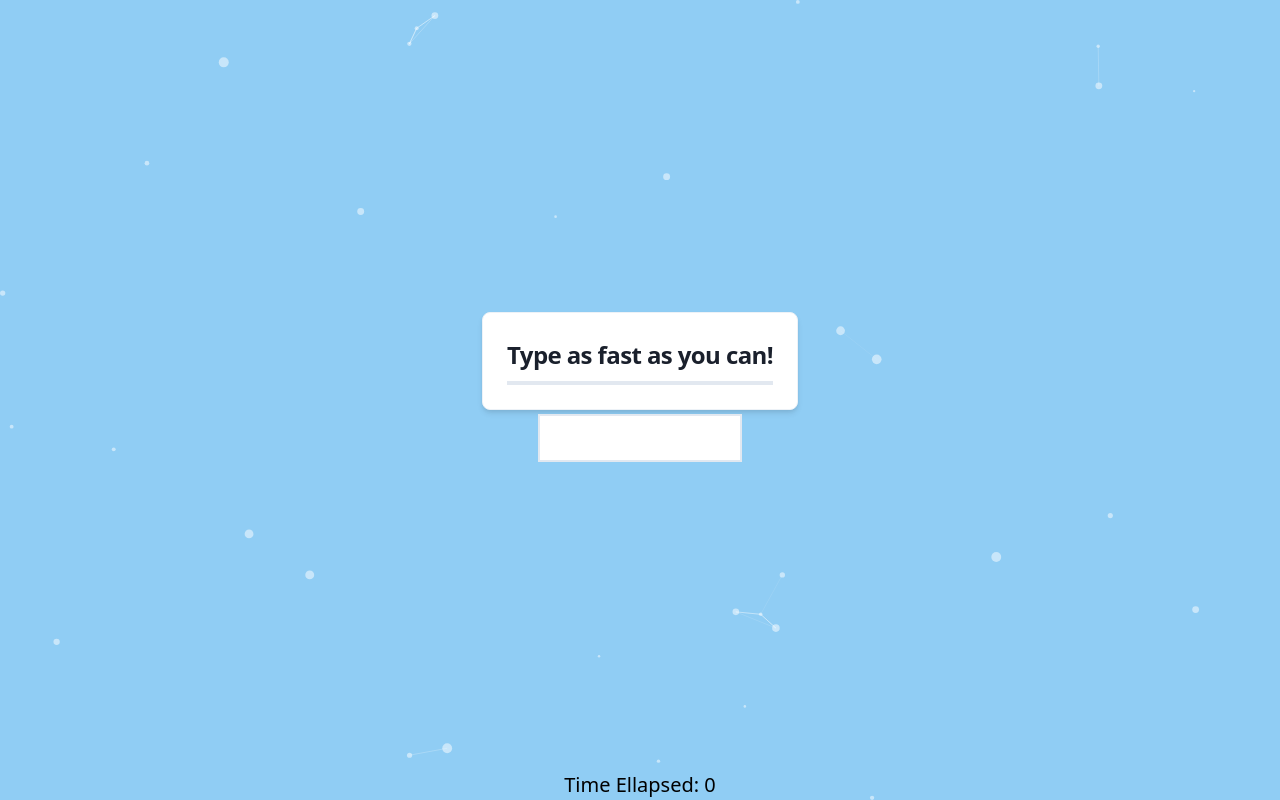
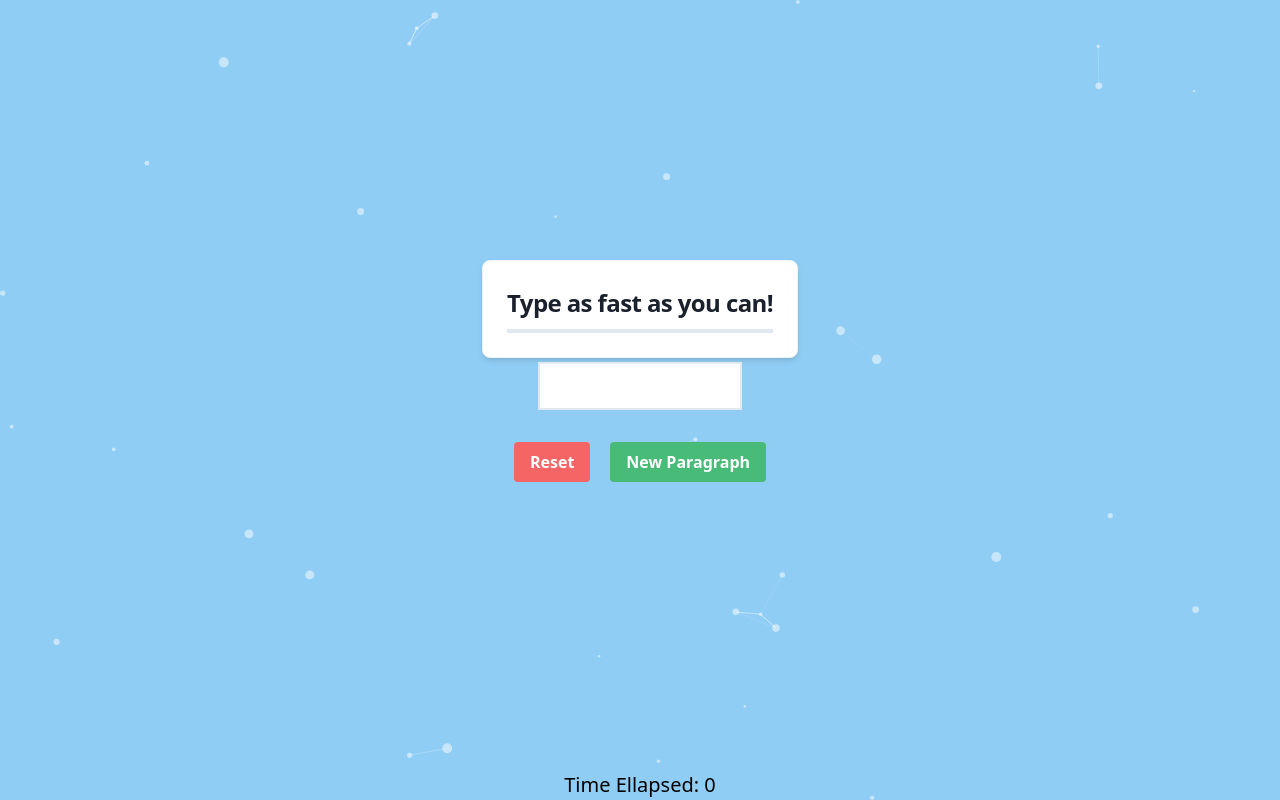
Before and after one commit to arjitjohar/TypingGame, a React (Create React App) app in the folder my-app/: page / in a window 1280 px wide. Built offline with nearby package versions, Linux system fonts and the light colour scheme; no server answers.

Commit message:
updated reade me with installation and running instructions

```diff
--- a/my-app/src/components/TypingArea.tsx
+++ b/my-app/src/components/TypingArea.tsx
@@ -8,11 +8,18 @@ import axios from "axios";
 
 //from /paragraph endpoint, get the paragraph
 
+//TODO: create a reset button
+
+
 const TypingArea = () => {
   const [message, setMessage] = useState<string>("");
 
   //use state to store the paragraph
   const [paragraph, setParagraph] = useState<string>("");
+
+  const [reload, setReload] = useState<boolean>(false);
+
+
   //get the paragraph from the API
   useEffect(() => {
     axios
@@ -23,7 +30,7 @@ const TypingArea = () => {
       .catch((err) => {
         console.log(err);
       });
-  }, []);
+  }, [reload]);
 
   const [activeWord, setactiveWord] = useState(0);
 
@@ -42,6 +49,8 @@ const TypingArea = () => {
 
   //create useState called FinishTest
   const [FinishTest, setFinishTest] = useState<boolean>(false);
+
+
 
   //increment a timer every second
   useEffect(() => {
@@ -127,9 +136,12 @@ const TypingArea = () => {
     //move everything to the center of the screen
 
     <div className="flex flex-col items-center justify-center w-full h-screen bg-blue-300 ">
-      <ParticleBackground />
+
+
+
+      <ParticleBackground  />
       <div className="flex flex-col justify-center items-center w-full h-screen">
-        <div className="flex flex-col justify-evenly items-center w-5/6 my-1 ">
+        <div className="flex flex-col justify-evenly items-center w-5/6 my-1 z-20">
           <div className="flex flex-row ">
             <TypingText
               text={sampleStringArr}
@@ -139,14 +151,23 @@ const TypingArea = () => {
           </div>
         </div>
         <textarea
-          className="w-96 h-12  border-2 border-gray-300 resize-none "
+          className="w-96 h-12  border-2 border-gray-300 resize-none z-20 "
           onChange={handleMessageChange}
           value={message}
         />
+
+
+        <div className="flex space-x-5 my-8 z-20">
+        <button className="bg-red-500 hover:bg-blue-700 text-white font-bold py-2 px-4 rounded" onClick={() => { setFinishTest(false); setCurrentTime(0); setactiveWord(0); setcorrectArr([]); setisStarted(false); setisFinished(false); setMessage(""); } }>Reset</button>
+        <button className="bg-green-500 hover:bg-blue-700 text-white font-bold py-2 px-4 rounded" onClick={() => { setReload(!reload); setFinishTest(false); setCurrentTime(0); setactiveWord(0); setcorrectArr([]); setisStarted(false); setisFinished(false); setMessage(""); } }>New Paragraph</button>
       </div>
+      </div>
+
       <div className="flex flex-row text-xl">
         <StopClock seconds={currentTime} />
       </div>
+
+
     </div>
   );
 };
```
Also changed, not shown: 1 other file (tests, documents, lock files or other folders).
